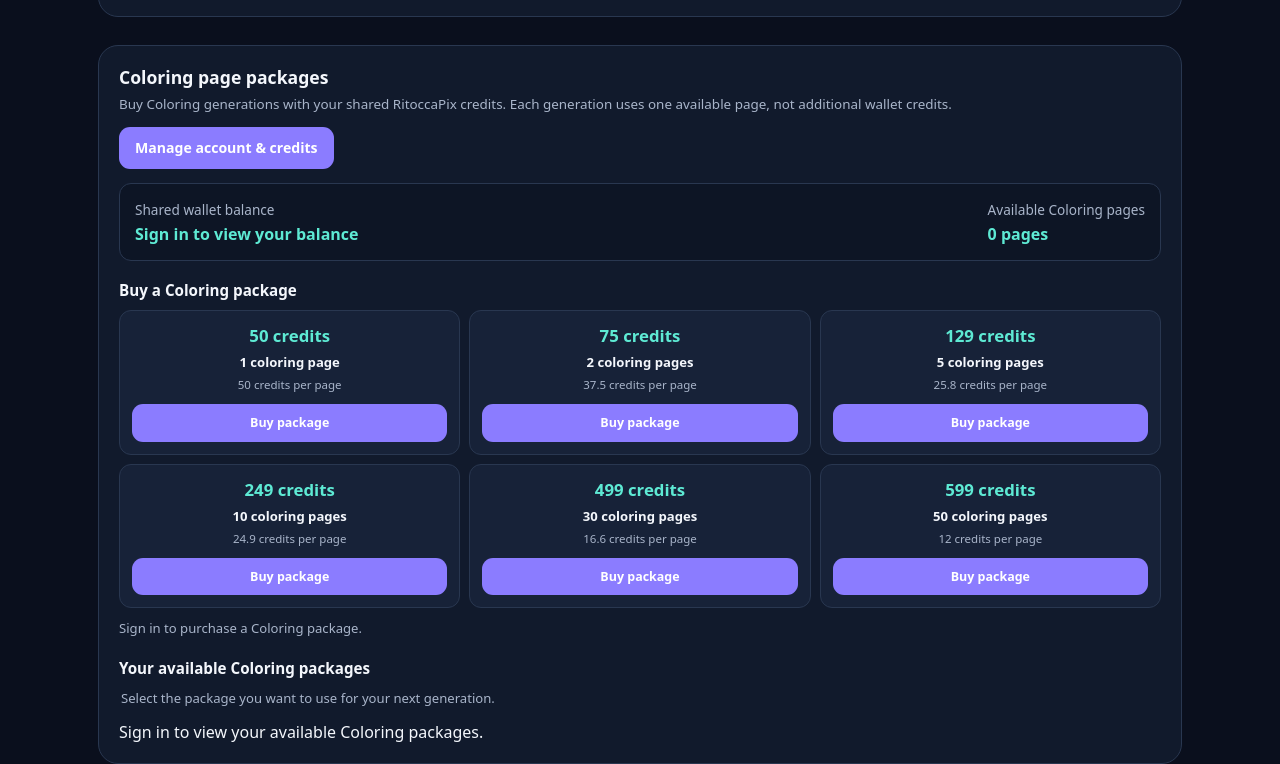
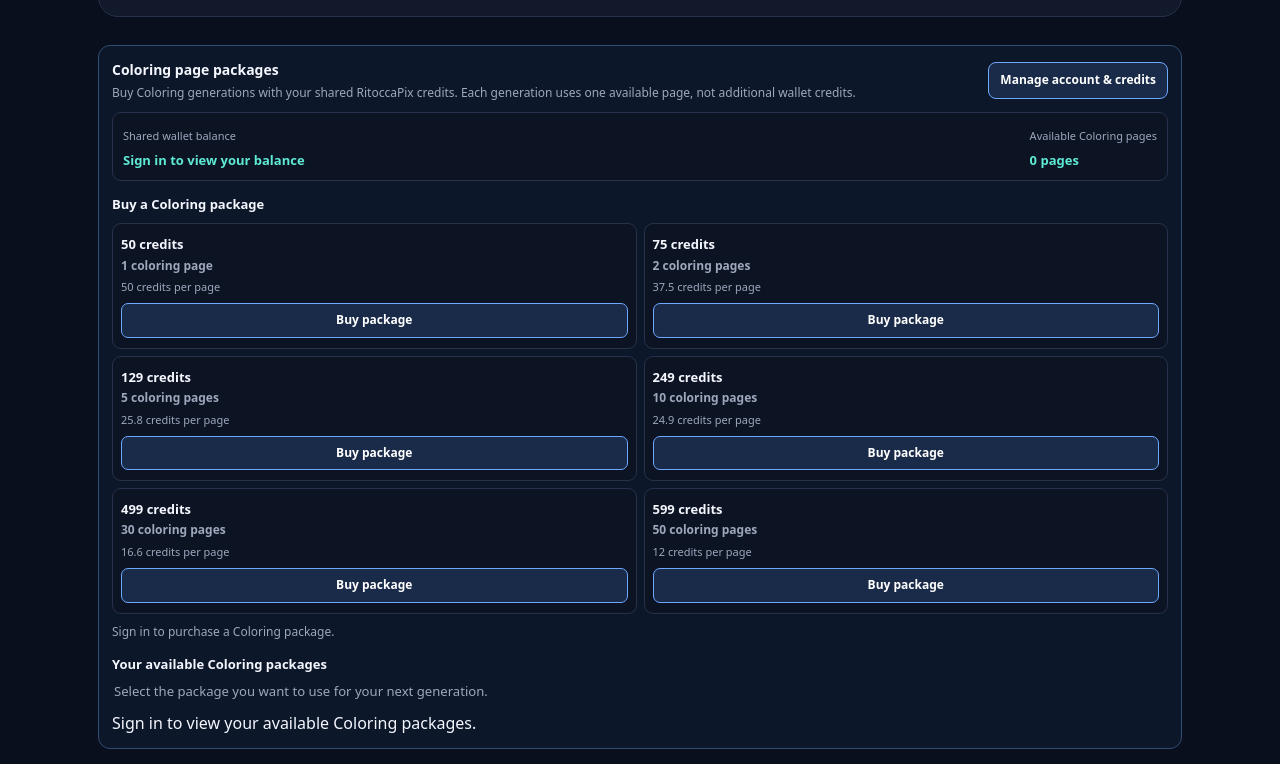
Before and after one commit to matteoda1978/image-tools, a plain HTML site: page photo-to-coloring-page.html in a window 1280 px wide. Shown: the part 880-1644 px from the top of the page. Drawn offline with nearby package versions, Linux system fonts and the light colour scheme.

Commit message:
Update photo-to-coloring-page.html

```diff
--- a/photo-to-coloring-page.html
+++ b/photo-to-coloring-page.html
@@ -1,4 +1,3 @@
-
 <!DOCTYPE html>
 <html lang="en">
 <head>
@@ -19,12 +18,12 @@
 :root{
  color-scheme:dark;
  --bg:#0a0f1d;
- --panel:#111a2c;
- --panel2:#172238;
- --line:#293750;
- --text:#f4f7fc;
- --muted:#a9b5ca;
- --accent:#8b7cff;
+ --panel:#11192b;
+ --panel2:#0c1323;
+ --line:#26324a;
+ --text:#f5f7ff;
+ --muted:#9da8bd;
+ --accent:#6ea8ff;
  --accent2:#5eead4;
  --danger:#ff9a9a;
 }
@@ -33,7 +32,7 @@ body{
  margin:0;background:var(--bg);color:var(--text);
  font:16px/1.55 system-ui,-apple-system,Segoe UI,Roboto,Arial,sans-serif
 }
-a{color:#bdb5ff}
+a{color:#a9caff}
 .wrap{max-width:1120px;margin:auto;padding:24px 18px 52px}
 .top{
  display:flex;align-items:center;justify-content:space-between;
@@ -111,7 +110,7 @@ input[type=range]{width:100%;accent-color:var(--accent)}
  font-size:.82rem;color:var(--muted)
 }
 .consent input{margin-top:4px;accent-color:var(--accent);flex:0 0 auto}
-.consent a{color:#c5bdff}
+.consent a{color:#a9caff}
 button{
  font:inherit;cursor:pointer;border:0;border-radius:11px;
  padding:12px 15px;font-weight:750
@@ -199,62 +198,71 @@ button:disabled{opacity:.45;cursor:not-allowed}
 .message{color:var(--danger);font-size:.83rem;margin-top:10px;min-height:1.2em}
 .privacy-note{color:var(--muted);font-size:.77rem;line-height:1.55;margin:12px 0 0}
 
-/* Coloring packages and shared wallet */
+/* Coloring packages and shared wallet - compact Collage style */
 .packages-banner{
- margin:0 0 18px;padding:18px 20px;border:1px solid var(--line);
- border-radius:20px;background:var(--panel)
+ margin:0 0 18px;padding:13px;
+ background:#0c1729;
+ border:1px solid #304d75;
+ border-radius:12px
 }
 .packages-banner-head{
  display:flex;flex-wrap:wrap;justify-content:space-between;
- align-items:center;gap:12px;margin-bottom:14px
-}
-.packages-banner-head h2{margin:0;font-size:1.1rem}
-.packages-banner-head p{margin:3px 0 0;color:var(--muted);font-size:.84rem}
+ align-items:center;gap:10px;margin-bottom:10px
+}
+.packages-banner-head h2{margin:0;font-size:14px}
+.packages-banner-head p{
+ margin:3px 0 0;color:var(--muted);font-size:12px;line-height:1.5
+}
 .packages-cta{
  display:inline-flex;align-items:center;justify-content:center;
- padding:10px 16px;border-radius:11px;background:var(--accent);
- color:#fff;text-decoration:none;font-weight:750;font-size:.88rem;
- white-space:nowrap
-}
-.packages-cta:hover{filter:brightness(1.08)}
+ padding:8px 11px;border-radius:8px;background:#1a2b49;
+ border:1px solid var(--accent);color:#fff;text-decoration:none;
+ font-weight:750;font-size:12px;white-space:nowrap
+}
+.packages-cta:hover{background:#244064}
 .wallet-info{
  display:flex;flex-wrap:wrap;justify-content:space-between;
- align-items:center;gap:12px;padding:13px 15px;margin-bottom:14px;
- border:1px solid var(--line);border-radius:12px;background:#0d1525
-}
-.wallet-info strong{color:var(--accent2)}
-.wallet-info span{color:var(--muted);font-size:.85rem}
-.package-section-title{font-size:.95rem;font-weight:800;margin:18px 0 8px}
-.package-grid{display:grid;grid-template-columns:repeat(3,minmax(0,1fr));gap:9px}
+ align-items:center;gap:8px;padding:9px 10px;margin-bottom:10px;
+ border:1px solid var(--line);border-radius:9px;background:var(--panel2)
+}
+.wallet-info strong{color:var(--accent2);font-size:13px}
+.wallet-info span{color:var(--muted);font-size:11px}
+.package-section-title{font-size:13px;font-weight:800;margin:13px 0 7px}
+.package-grid{
+ display:grid;grid-template-columns:repeat(2,minmax(0,1fr));
+ gap:7px;margin:9px 0
+}
 .package{
- min-width:0;padding:12px;border:1px solid var(--line);
- border-radius:12px;background:var(--panel2);text-align:center
-}
-.package strong{display:block;font-size:1.05rem;color:var(--accent2)}
-.package span{display:block;color:var(--text);font-size:.82rem;font-weight:650;margin-top:3px}
-.package small{display:block;margin-top:4px;color:var(--muted);font-size:.72rem}
+ min-width:0;padding:10px 8px;border:1px solid var(--line);
+ border-radius:9px;background:var(--panel2);text-align:left
+}
+.package strong,.package span{display:block}
+.package strong{font-size:13px;color:var(--text)}
+.package span{font-size:12px;color:var(--muted);font-weight:600;margin-top:2px}
+.package small{display:block;margin-top:3px;color:var(--muted);font-size:11px}
 .package button{
- width:100%;margin-top:10px;padding:9px 7px;
- font-size:.78rem;background:var(--accent);color:white
-}
+ width:100%;margin-top:8px;padding:7px 8px;
+ font-size:12px;background:#1a2b49;border:1px solid var(--accent);
+ border-radius:7px;color:#fff
+}
+.package button:hover{background:#244064}
 .package button:disabled{opacity:.45}
-.owned-packages{display:grid;gap:9px;margin-top:12px}
+.owned-packages{display:grid;gap:7px;margin-top:9px}
 .owned-package{
- padding:13px;border:1px solid var(--line);
- border-radius:12px;background:#0d1525
-}
-.owned-package.selected{border-color:var(--accent);background:#1b2040}
-.owned-package label{display:flex;align-items:flex-start;gap:10px;cursor:pointer}
-.owned-package input{margin-top:5px;accent-color:var(--accent)}
-.owned-package strong{display:block;font-size:.9rem}
-.owned-package small{display:block;color:var(--muted);font-size:.78rem;margin-top:3px}
-.package-status{color:var(--muted);font-size:.82rem;margin-top:10px;min-height:1.3em}
+ padding:9px;border:1px solid var(--line);
+ border-radius:8px;background:var(--panel2)
+}
+.owned-package.selected{border-color:var(--accent);background:#172947}
+.owned-package label{
+ display:flex;align-items:flex-start;gap:9px;cursor:pointer
+}
+.owned-package input{margin-top:4px;accent-color:var(--accent)}
+.owned-package strong{display:block;font-size:12px}
+.owned-package small{display:block;color:var(--muted);font-size:11px;margin-top:2px}
+.package-status{color:var(--muted);font-size:12px;margin-top:9px;min-height:1.3em}
 [hidden]{display:none!important}
 
 @media(max-width:760px){
- .package-grid{grid-template-columns:repeat(3,minmax(0,1fr))}
-}
-@media(max-width:480px){
  .package-grid{grid-template-columns:repeat(2,minmax(0,1fr))}
 }
 @media(max-width:800px){
@@ -279,6 +287,9 @@ button:disabled{opacity:.45;cursor:not-allowed}
  .placeholder b{font-size:1rem}
  .placeholder span{font-size:.85rem}
  .actions{grid-template-columns:1fr}
+ .packages-banner{padding:11px}
+ .packages-banner-head{align-items:flex-start}
+ .packages-cta{width:100%}
 }
 @media print{
  body{background:white!important;color:#111!important}
```
